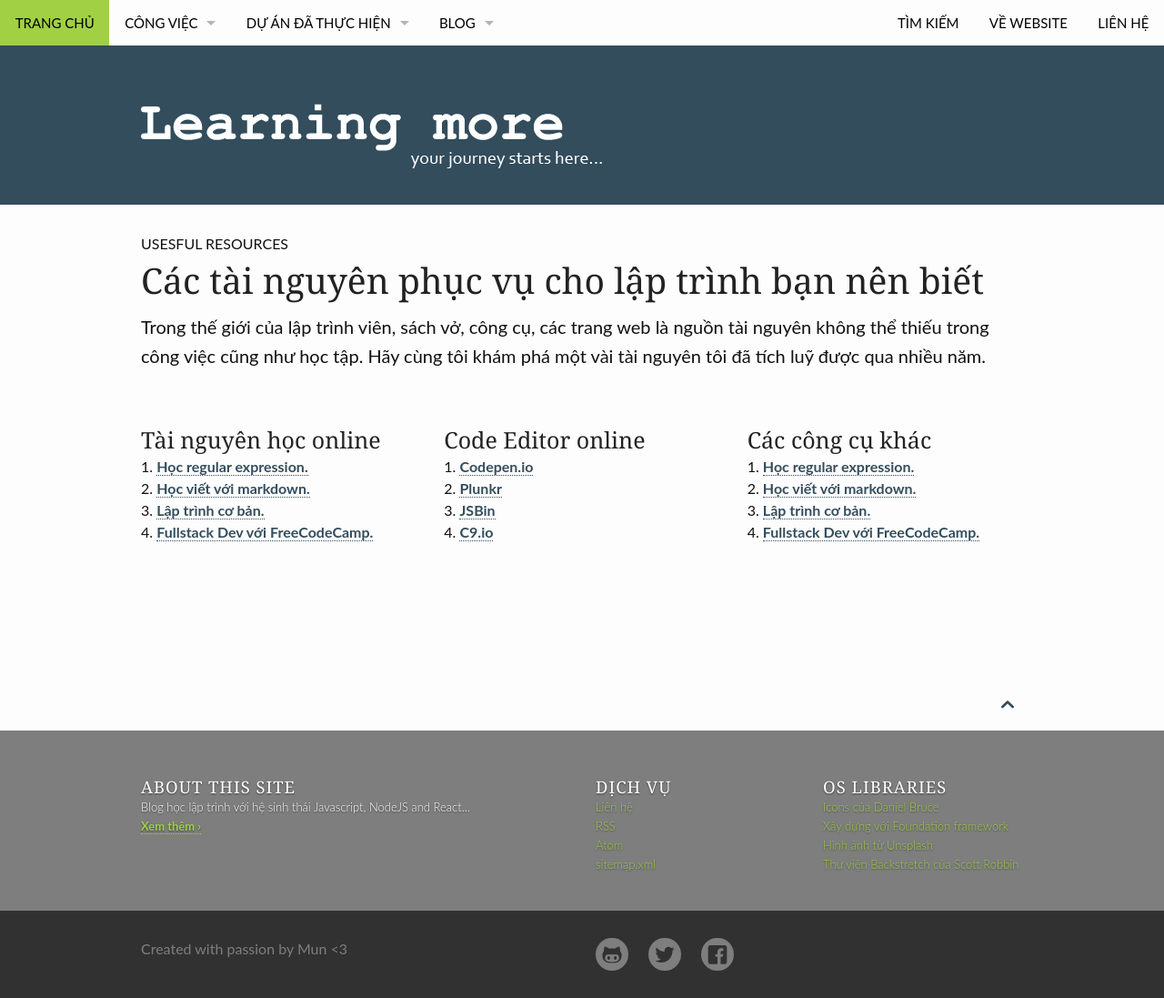
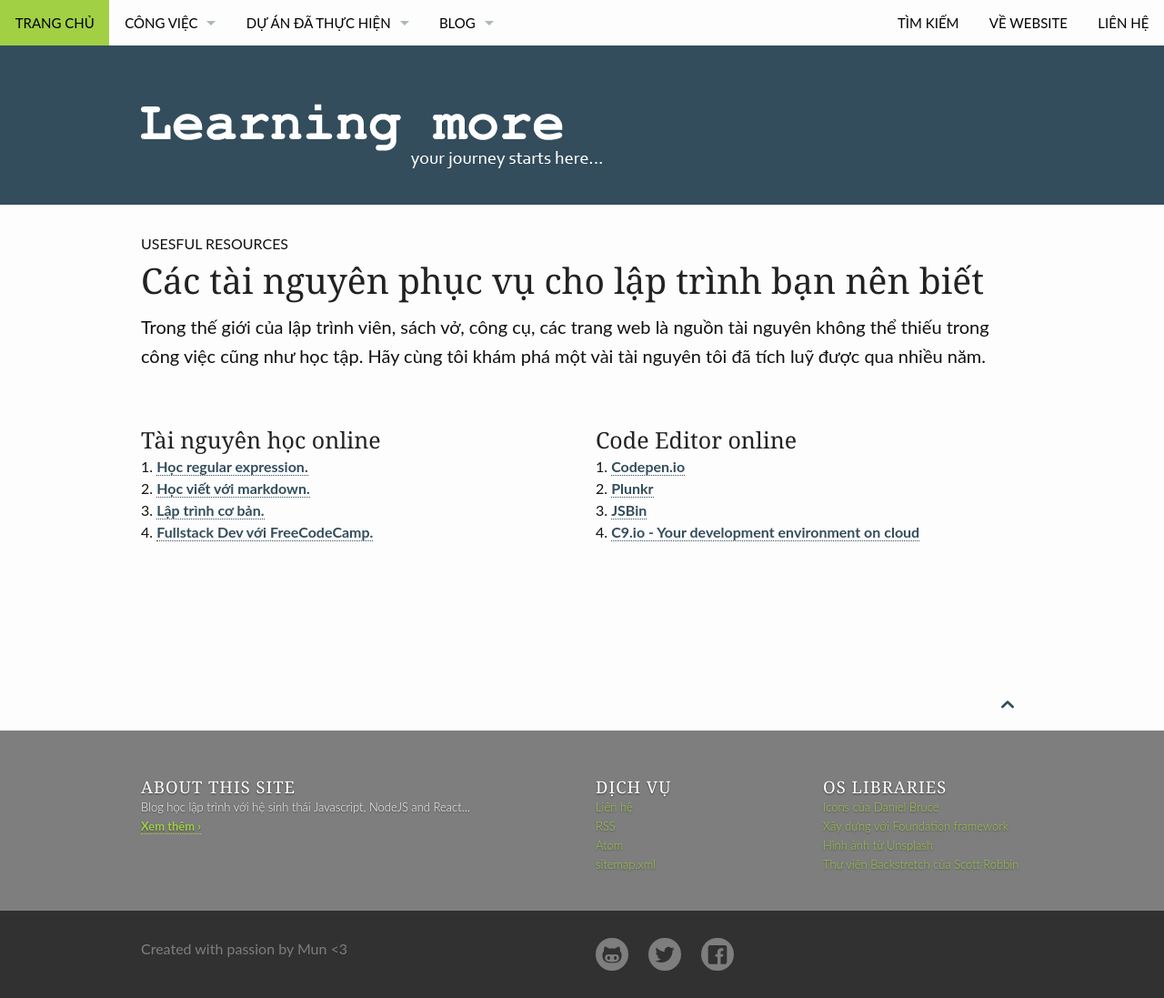
Before and after one commit to quangnd/quangnd.github.io, a Jekyll site: the page built from pages/resources-should-know.md, in a window 1280 px wide. Shown: the whole page at 91% size. Built offline with Jekyll 4.4.1, drawn with Linux system fonts in a browser that asks for light colours.

Commit message:
Update finish

```diff
--- a/_data/navigation.yml
+++ b/_data/navigation.yml
@@ -9,10 +9,6 @@
   dropdown:
   - title: "CV (Tiếng Việt)"
     url: "https://dl.dropboxusercontent.com/u/2037650/CV_Quangnd_Vi.pdf"
-  - title: "CV (English)"
-    url: "/design/typography/typography/"
-  - title: "Kinh nghiệm"
-    url: "/"
 
 - title: Dự án đã thực hiện
   url: ""
--- a/_data/navigation_bk.yaml
+++ b/_data/navigation_bk.yaml
@@ -22,6 +22,10 @@
     url: "/design/gallery/"
   - title: "Portfolio"
     url: "/design/portfolio/"
+  - title: "CV (English)"
+    url: "/design/typography/typography/"
+  - title: "Kinh nghiệm"
+    url: "/"
 
 - title: "Header Styles"
   url: "/headers/"
--- a/pages/resources-should-know.md
+++ b/pages/resources-should-know.md
@@ -8,26 +8,20 @@ permalink: "/resources/"
 ---
 
 <div class="row t30">
-     <div class="medium-4 columns">
+     <div class="medium-6 columns">
         <h3>Tài nguyên học online</h3>
         1. <a href="http://regexone.com" target="_blank">Học regular expression.</a> <br/>
         2. <a href="http://commonmark.org/help/" target="_blank">Học viết với markdown.</a> <br/>
         3. <a href="http://codewars.com/r/YCdOTA" target="_blank">Lập trình cơ bản.</a> <br/>
         4. <a href="http://freecodecamp.com" target="_blank">Fullstack Dev với FreeCodeCamp.</a> <br/>
      </div>
-        <div class="medium-4 columns">
+        <div class="medium-6 columns">
           <h3>Code Editor online</h3>
-        1. <a href="http://regexone.com" target="_blank">Codepen.io</a> <br/>
-        2. <a href="http://commonmark.org/help/" target="_blank">Plunkr</a> <br/>
-        3. <a href="http://codewars.com/r/YCdOTA" target="_blank">JSBin</a> <br/>
-        4. <a href="http://freecodecamp.com" target="_blank">C9.io</a> <br/>
-     </div>
-     <div class="medium-4 columns">
-         <h3>Các công cụ khác</h3>
-        1. <a href="http://regexone.com" target="_blank">Học regular expression.</a> <br/>
-        2. <a href="http://commonmark.org/help/" target="_blank">Học viết với markdown.</a>  <br/>
-        3. <a href="http://codewars.com/r/YCdOTA" target="_blank">Lập trình cơ bản.</a> <br/>
-        4. <a href="http://freecodecamp.com" target="_blank">Fullstack Dev với FreeCodeCamp.</a> <br/>
+        1. <a href="http://codepen.io" target="_blank">Codepen.io</a> <br/>
+        2. <a href="https://plnkr.co/" target="_blank">Plunkr</a> <br/>
+        3. <a href="https://jsbin.com/" target="_blank">JSBin</a> <br/>
+        4. <a href="https://c9.io/" target="_blank">C9.io - Your development environment on cloud</a> <br/>
      </div>
 
+
 </div>
```
Also changed, not shown: pages/fullstack.md (+17 -1 lines), pages/pages-root-folder/index.md (+1 -1 lines), images/FreeCodeCamp/Simple_UseCase.jpg (added).
